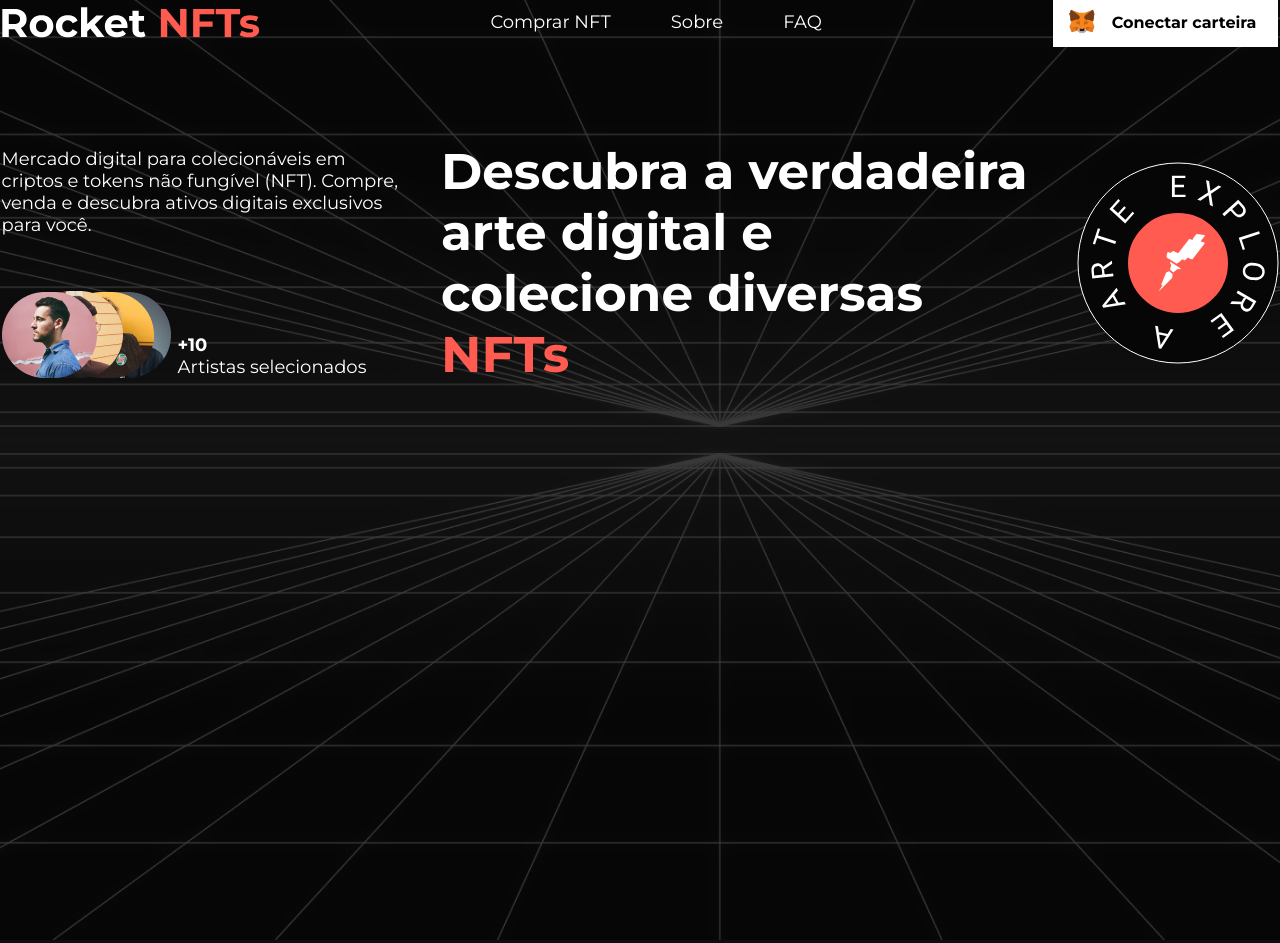
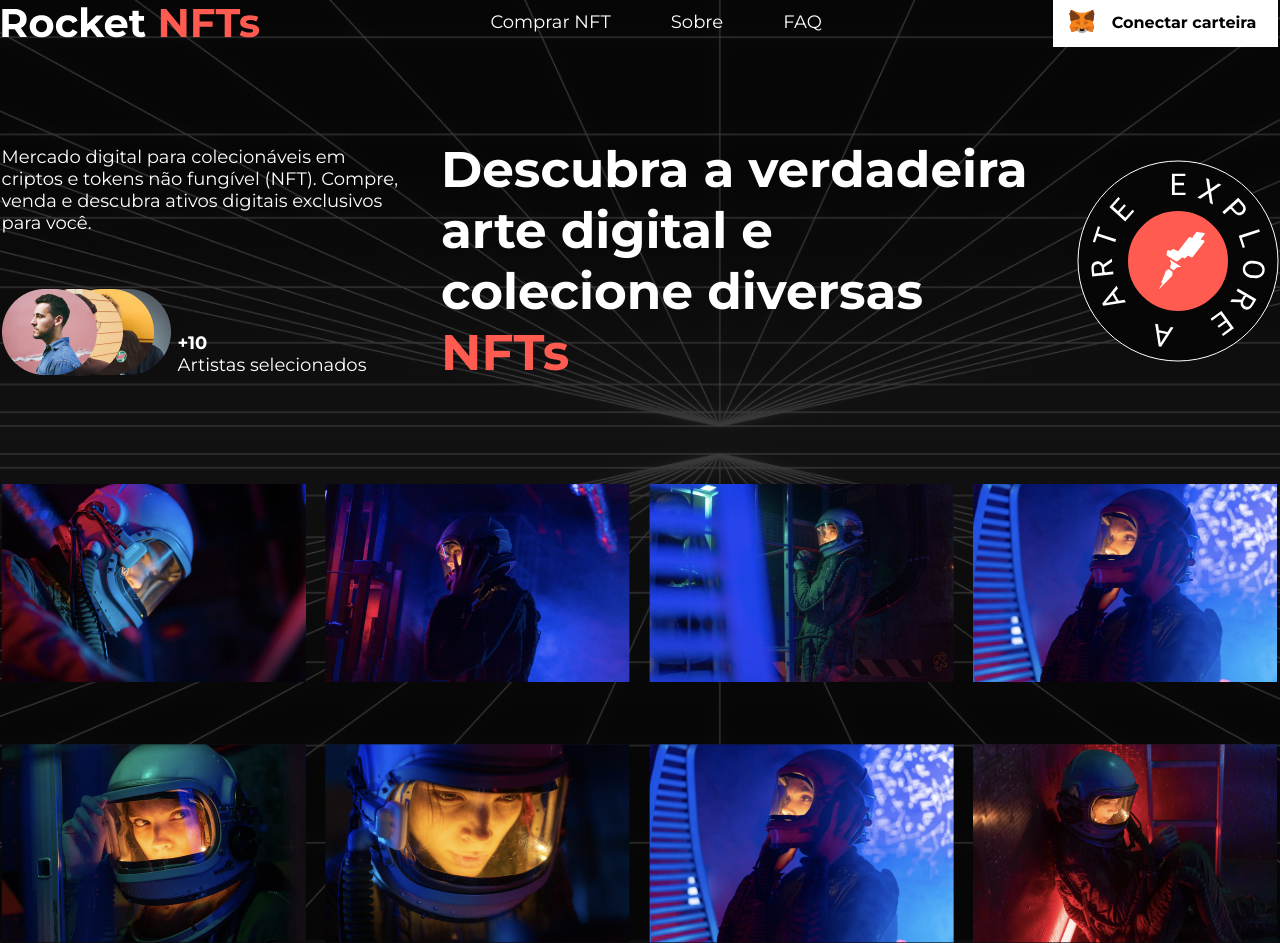
Before and after one commit to saulocode1/rocket-nft-react, a React (Create React App) app: page / in a window 1280 px wide. Shown: the part 60-1003 px from the top of the page. Built offline with nearby package versions, Linux system fonts and the light colour scheme.

Commit message:
Finished home grid

```diff
--- a/src/App.jsx
+++ b/src/App.jsx
@@ -7,7 +7,6 @@ function App() {
         <>
             <GlobalStyled />
             <HeaderComponent />
-
             <Home />
         </>
     );
--- a/src/Sections/Home/Home.jsx
+++ b/src/Sections/Home/Home.jsx
@@ -1,5 +1,6 @@
 import React from "react";
 import HomeSection from "./Home.styled";
+import GridComponent from "./HomeGrid/HomeGrid.styled";
 import HomeTitlesComponent from "./HomeTitles/HomeTitles";
 
 const Home = () => {
@@ -7,6 +8,7 @@ const Home = () => {
         <>
             <HomeSection>
                 <HomeTitlesComponent/>
+                <GridComponent/>
             </HomeSection>
         </>
     );
--- a/src/Sections/Home/Home.styled.jsx
+++ b/src/Sections/Home/Home.styled.jsx
@@ -8,6 +8,7 @@ const HomeSection = styled.section`
     background-size: cover;
     display: flex;
     justify-content: center;
+    flex-direction: column;
 `;
 
 export default HomeSection;
--- /dev/null
+++ b/src/Sections/Home/HomeGrid/HomeGrid.jsx
@@ -0,0 +1,14 @@
+import styled from "styled-components";
+
+export const GridImage = styled.img.attrs((props) => ({ src: props.src }))``;
+
+export const GridDiv = styled.div`
+    width: 1277px;
+    display: grid;
+    grid-template-columns: 1fr 1fr 1fr 1fr;
+    grid-template-rows: 1fr 1fr;
+    row-gap: 3.8125rem;
+    column-gap: 1.0625rem;
+    margin-inline: auto;
+    margin-top: 6.25rem;
+`;
--- /dev/null
+++ b/src/Sections/Home/HomeGrid/HomeGrid.styled.jsx
@@ -0,0 +1,27 @@
+import React from "react";
+import { GridDiv, GridImage } from "./HomeGrid";
+
+const GridComponent = () => {
+    const ImageLib = [
+        "/assets/galeria-1.png",
+        "/assets/galeria-2.png",
+        "/assets/galeria-3.png",
+        "/assets/galeria-4.png",
+        "/assets/galeria-5.png",
+        "/assets/galeria-6.png",
+        "/assets/galeria-7.png",
+        "/assets/galeria-8.png",
+    ];
+
+    return (
+        <>
+            <GridDiv>
+                {ImageLib.map((item, index) => (
+                    <GridImage src={item} />
+                ))}
+            </GridDiv>
+        </>
+    );
+};
+
+export default GridComponent;
--- a/src/Sections/Home/HomeTitles/HomeTitles.styled.jsx
+++ b/src/Sections/Home/HomeTitles/HomeTitles.styled.jsx
@@ -9,6 +9,7 @@ const HomeTitlesDiv = styled.div`
     max-height: 15.375rem;
     max-width: 79.8125rem;
     margin-top: 12.5rem;
+    margin-inline: auto;
     /* border: 1px solid white; */
 `;
 
```
